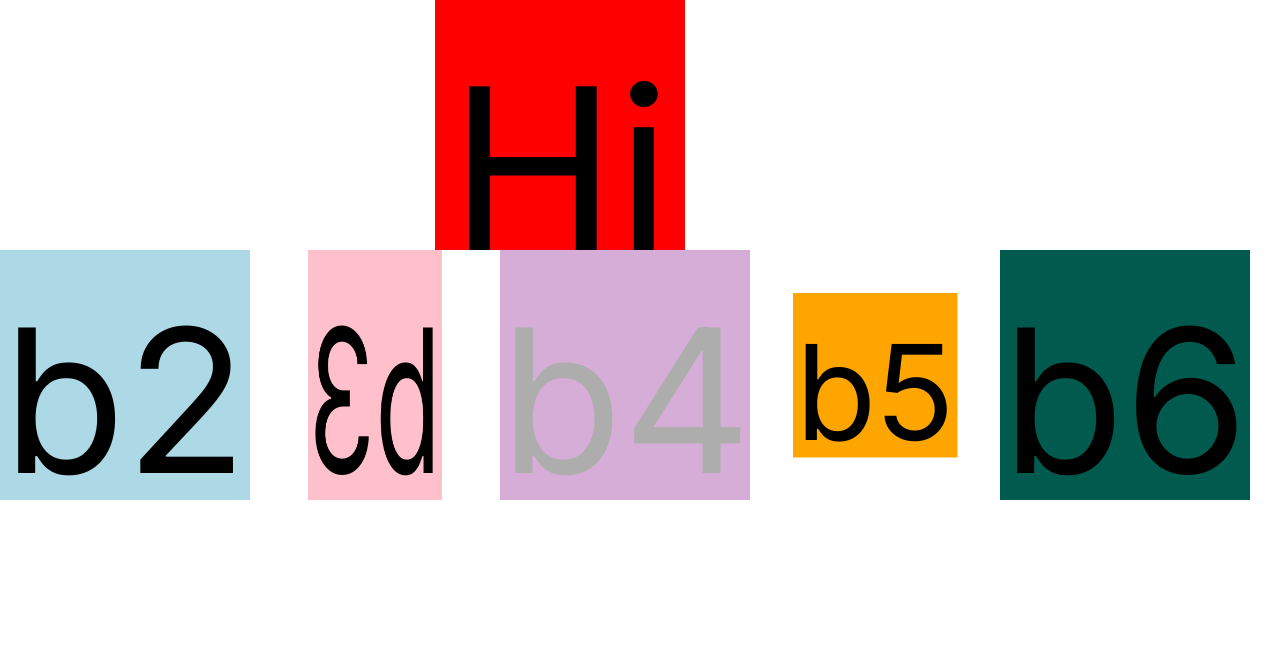
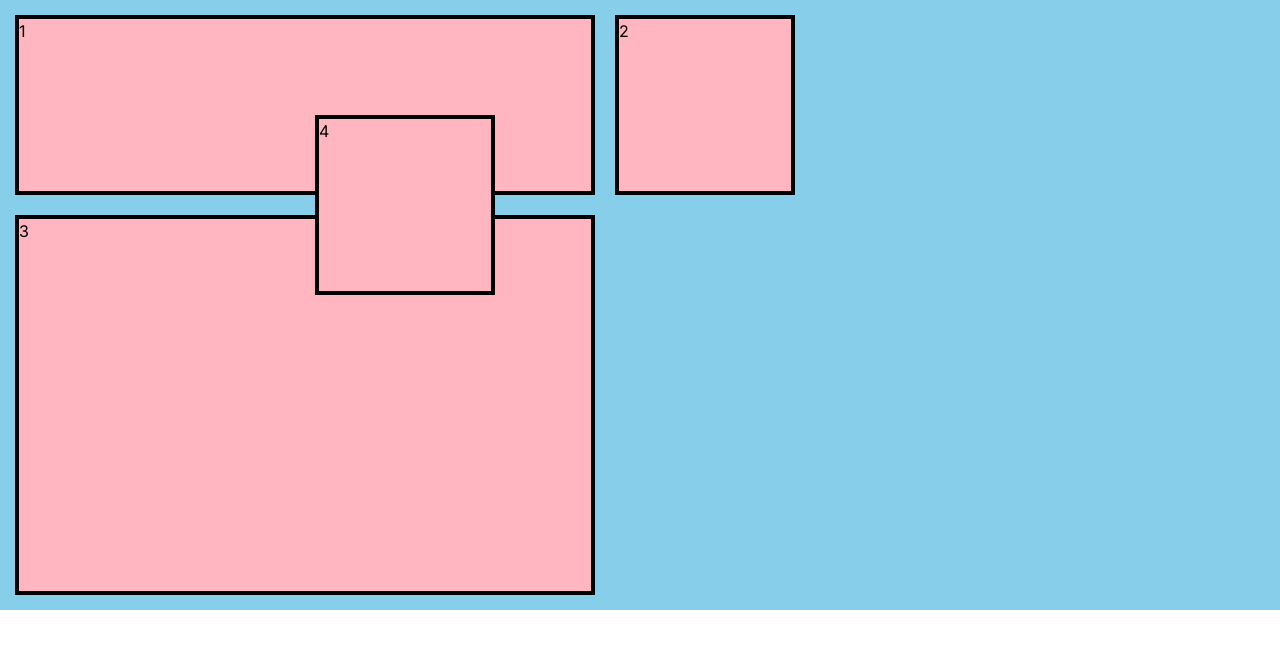
Before and after one commit to amyzliao/css-experiments, a Next.js app: page /test in a window 1280 px wide. Shown: the top 648 px of the page. Built offline with nearby package versions, Linux system fonts and the light colour scheme.

Commit message:
basic grid

```diff
--- a/src/app/globals.css
+++ b/src/app/globals.css
@@ -25,132 +25,62 @@
     )
     rgb(var(--background-start-rgb));
 } */
-body {
-  font-size: 30px;
+
+.container{
+  background-color:skyblue;
+  padding: 5px;
+  display: grid;
+  /* make 6 rows and 6 cols, each 100px */
+  grid-template-rows: 100px 100px 100px 100px 100px 100px;
+  grid-template-columns: 100px 100px 100px 100px 100px 100px;
+  /* set size of rows that get implcitly created */
+  grid-auto-rows: 100px;
+  /* if there's extra stuff that doesn't fit on grid, we make
+  new rows by default. Use this to make new columns instead: */
+  grid-auto-flow: column;
+  grid-auto-columns: 100px;
 }
 
-main > * {
-  float: left;
+.item {
+  background-color: lightpink;
+  margin: 10px;
+  border-color: black;
+  border-width: 4px;
 }
 
-#box1{
-  width: 250px;
-  height: 250px;
-  background: red;
-  font-size: 225px;
-  text-align: center;
-  float: none;
-  /* animation: mySlide;
-  animation-duration: 5s; */
-  /* running = it's running
-  paused = pause it in place */
-  /* animation-play-state: running; */
-  /* time before animation starts going
-  before the first animation (not rest) */
-  /* animation-delay: 1s; */
-  /* ease-in: accelerates
-  ease-out: start fast end slow
-  ease: both
-  linear: constant speed */
-  /* animation-timing-function: linear; */
-  /* can also specify a number here */
-  /* animation-iteration-count: infinite; */
+.item-1{
+  /* writing all of these each time is a bit much */
+  /* grid-row-start: 1;
+  grid-row-end: 3;
+  grid-column-start: 1;
+  grid-column-end: 5; */
 
-  /* duration
-  timing function
-  iteation count
-  play state */
-  animation: 3s linear 0s infinite running mySlide;
+  /* alternative: */
+  /* start / end */
+  grid-row: 1/ 3;
+  grid-column: 1/7;
 }
 
-#box2{
-  width: 250px;
-  height: 250px;
-  background: lightblue;
-  font-size: 200px;
-  text-align: center;
-}
-#box2:active{
-  animation: 3s linear 0s infinite running mySlideRight;
+.item-2{
+  /* from wherever you currently are, span yourself this no. times */
+  grid-row: span 2;
+  grid-column: span 2;
+  /* equivalent to this
+  grid-row: 1/3;
+  grid-column: 1/3 */
 }
 
-#box3{
-  width: 250px;
-  height: 250px;
-  background: pink;
-  font-size: 200px;
-  text-align: center;
-  animation: 3s linear 0s infinite running myRotate;
+.item-3{
+  /* grid-area: row-start col-start row-end col-end; */
+  /* grid-area: 3/ 1/ 7/ 7; */
+  /* you can also negatively number columns */
+  grid-area: 3/ 1/ -1/ -1;
 }
 
-#box4{
-  width: 250px;
-  height: 250px;
-  background: purple;
-  font-size: 200px;
-  text-align: center;
-  animation: 3s linear 0s infinite running myOpacity;
+.item-4{
+  /* layering */
+  grid-area: 2/4/4/6;
+  /* puts it on top */
+  z-index: 1;
+
 }
-
-#box5{
-  width: 250px;
-  height: 250px;
-  background: orange;
-  font-size: 200px;
-  text-align: center;
-  animation: 3s linear 0s infinite running myScale;
-}
-
-#box6{
-  width: 250px;
-  height: 250px;
-  background: red;
-  font-size: 200px;
-  text-align: center;
-  animation: 3s linear 0s infinite running myColorChange;
-}
-
-@keyframes mySlide{
-  /* start with from properties, end with to properties */
-  from{margin-left: 100%;}
-  to{margin-left: 0%;}
-}
-
-@keyframes mySlideRight{
-  /* start with from properties, end with to properties */
-  from{margin-left: 0%;}
-  to{margin-left: 100%;}
-}
-
-@keyframes myRotate{
-  /* when animation is 100% done, what is the property?
-  100% means what properties we have when we're 100%
-  done with the animation. we gradually get there,
-  then snap back to original.*/
-  /* 100%{transform: rotateX(360deg)} */
-  100%{transform: rotateY(360deg)}
-}
-
-@keyframes myOpacity{
-  /* 50% means what properties we have when we are 50%
-  done with animation.
-  the animation takes 50% of duration, other 50%
-  is gradually going back*/
-  50%{opacity: 0}
-}
-
-@keyframes myScale{
-  50%{transform: scale(0.5, 0.5)}
-}
-
-@keyframes myColorChange{
-  /* go through rainbow colors */
-  /* 20%: what properties do we have 20% through the animnation?
-  40%: what properties we have when we're 40% done with the animation
-  X%: what proprtiers we have when we're X% done with the animation */
-  20%{background-color: orange;}
-  40%{background-color: yellow;}
-  60%{background-color: green;}
-  80%{background-color: blue;}
-  100%{background-color: purple;}
-}
--- a/src/app/test/page.js
+++ b/src/app/test/page.js
@@ -6,24 +6,13 @@ import '../globals.css'
 
 export default function TestingPage() {
     return (
-        <main >
-            <div id="box1">
-                Hi
-            </div>
-            <div id="box2">
-                b2
-            </div>
-            <div id="box3">
-                b3
-            </div>
-            <div id="box4">
-                b4
-            </div>
-            <div id="box5">
-                b5
-            </div>
-            <div id="box6">
-                b6
+        <main>
+            <div class='container'>
+                <div class='item item-1'>1</div>
+                <div class='item item-2'>2</div>
+                <div class='item item-3'>3</div>
+                {/* implicity grid: items are added outside of the explicit grid */}
+                <div class='item item-4'>4</div>
             </div>
         </main>
     )
```
